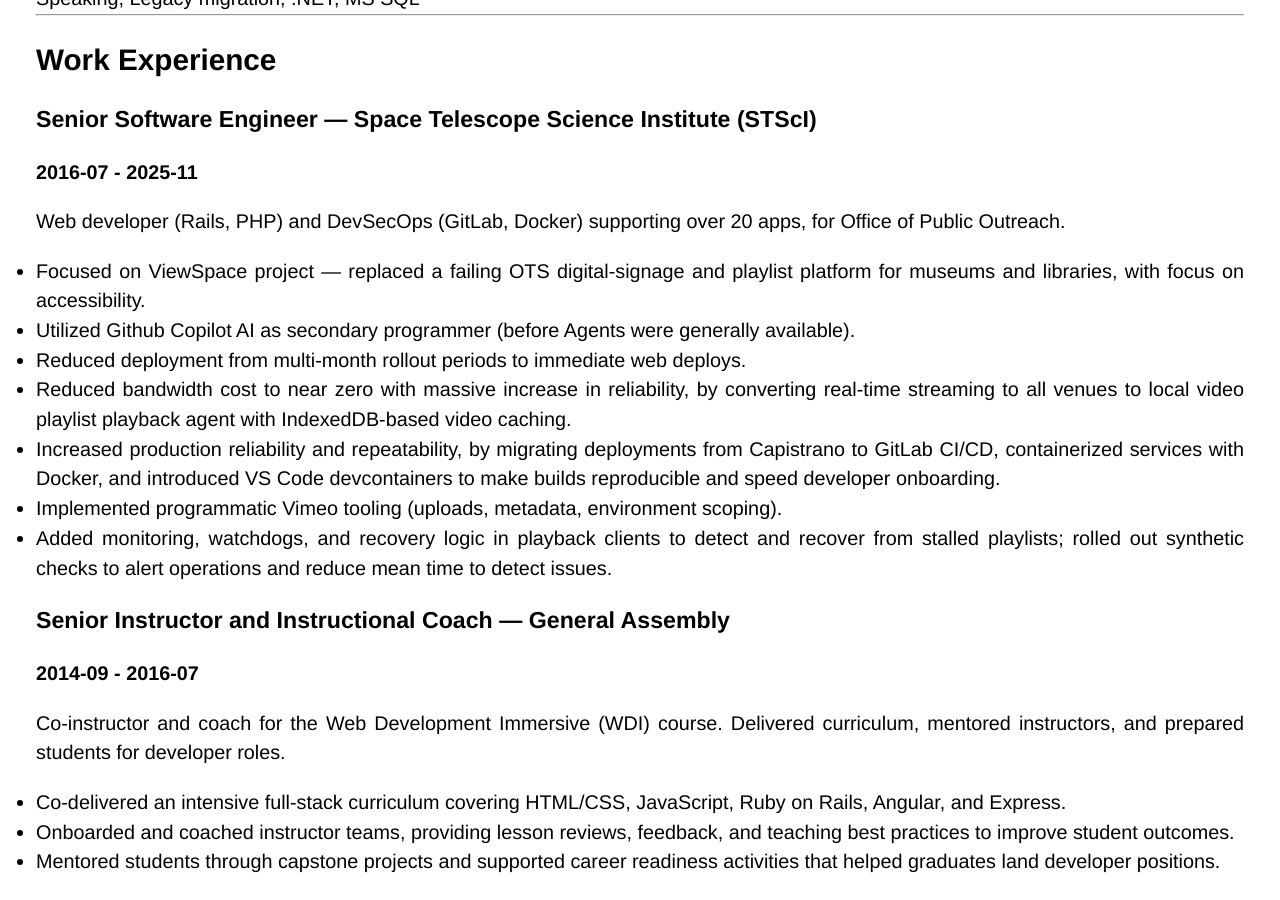
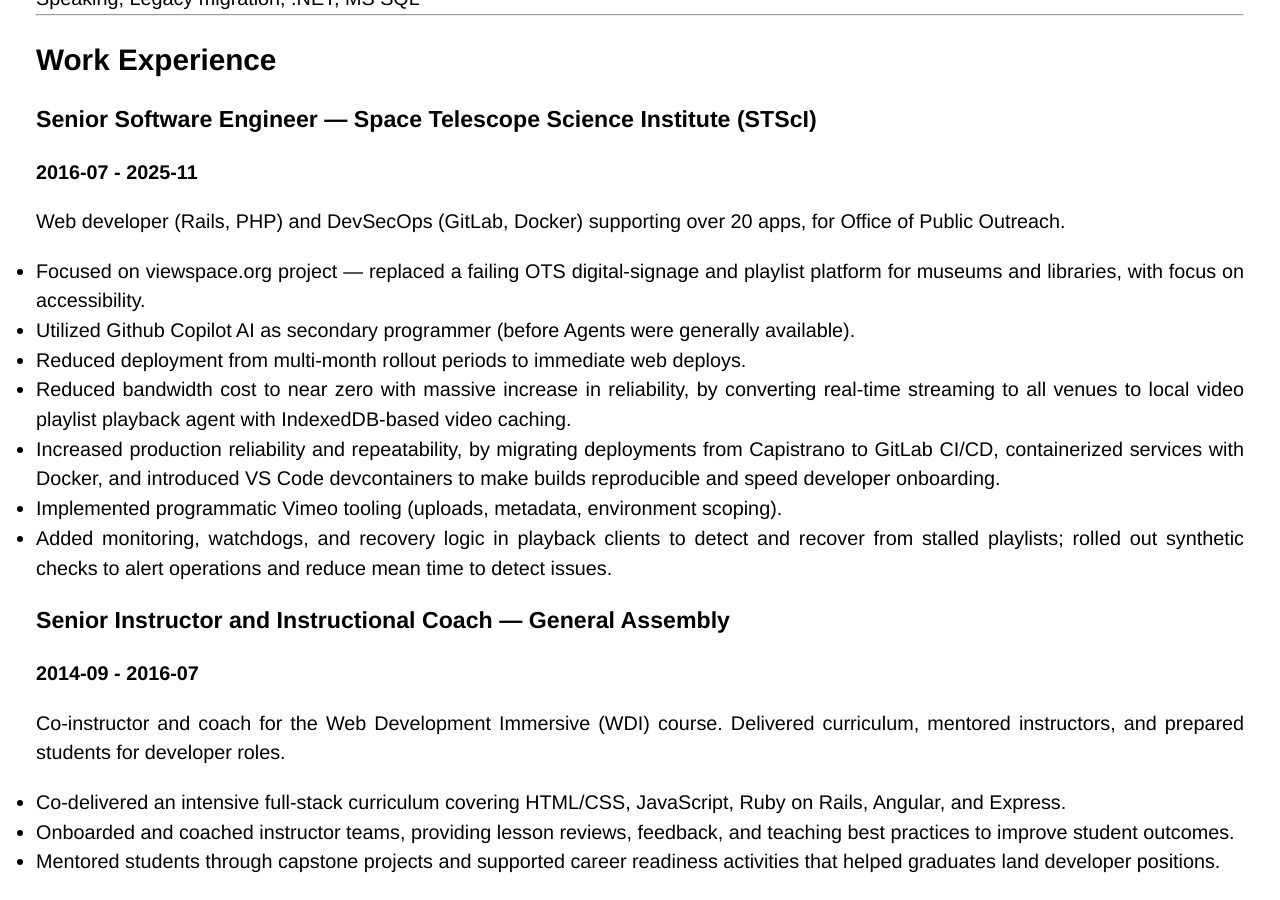
Before and after one commit to mattscilipoti/mattscilipoti.github.io, a Jekyll site: the page built from resume.md, in a window 1280 px wide and 900 px high, scrolled down 624 px. Built offline with Jekyll 4.4.1, drawn with Linux system fonts in a browser that asks for light colours; Markdown is read by kramdown in place of the engine named in the settings.

Commit message:
Updated resume: viewspace.org - downloaded files have my name - exclude vendor dir

```diff
--- a/_config.yml
+++ b/_config.yml
@@ -4,3 +4,5 @@
 pygments: true
 rdiscount:
   extensions: [smart]
+exclude:
+  - vendor
--- a/downloads/resume-ats.txt
+++ b/downloads/matthew_scilipoti_resume.txt
@@ -13,7 +13,7 @@
 2016-07 - 2025-11
 Senior Software Engineer and DevSecOps on multiple apps
 Rails developer, supporting almost 20 apps. Migrated to also cover DevSecOps due to need.
-  - Focused on ViewSpace project — replaced a failing OTS digital-signage and playlist platform for museums and libraries, with focus on accessibility.
+  - Focused on viewspace.org project: replaced a failing OTS digital-signage and playlist platform for museums and libraries, with focus on accessibility.
   - Utilized Github Copilot AI as secondary programmer (before Agents were generally available)
   - Reduced deployment from multi-month rollout periods to immediate web deploys.
   - Reduced bandwidth cost to near zero with massive increase in reliability, by converting real-time streaming to all venues to local video playlist playback agent with IndexedDB-based video caching.
--- a/resume.md
+++ b/resume.md
@@ -30,7 +30,7 @@
 
 Web developer (Rails, PHP) and DevSecOps (GitLab, Docker) supporting over 20 apps, for Office of Public Outreach.
 
-- Focused on ViewSpace project — replaced a failing OTS digital-signage and playlist platform for museums and libraries, with focus on accessibility.
+- Focused on viewspace.org project — replaced a failing OTS digital-signage and playlist platform for museums and libraries, with focus on accessibility.
 - Utilized Github Copilot AI as secondary programmer (before Agents were generally available).
 - Reduced deployment from multi-month rollout periods to immediate web deploys.
 - Reduced bandwidth cost to near zero with massive increase in reliability, by converting real-time streaming to all venues to local video playlist playback agent with IndexedDB-based video caching.
@@ -121,7 +121,7 @@
 <footer class="resume-footer">
   <h2>Download Resume</h2>
   <div class="resume-downloads">
-    <a href="/downloads/resume.pdf" class="btn btn-download" download>Download PDF</a>
-    <a href="/downloads/resume.txt" class="btn btn-download" download>Download Text</a>
+    <a href="/downloads/matthew_scilipoti_resume.pdf" class="btn btn-download" download>Download PDF</a>
+    <a href="/downloads/matthew_scilipoti_resume.txt" class="btn btn-download" download>Download Text</a>
   </div>
 </footer>
```
Also changed, not shown: 2 other files.
